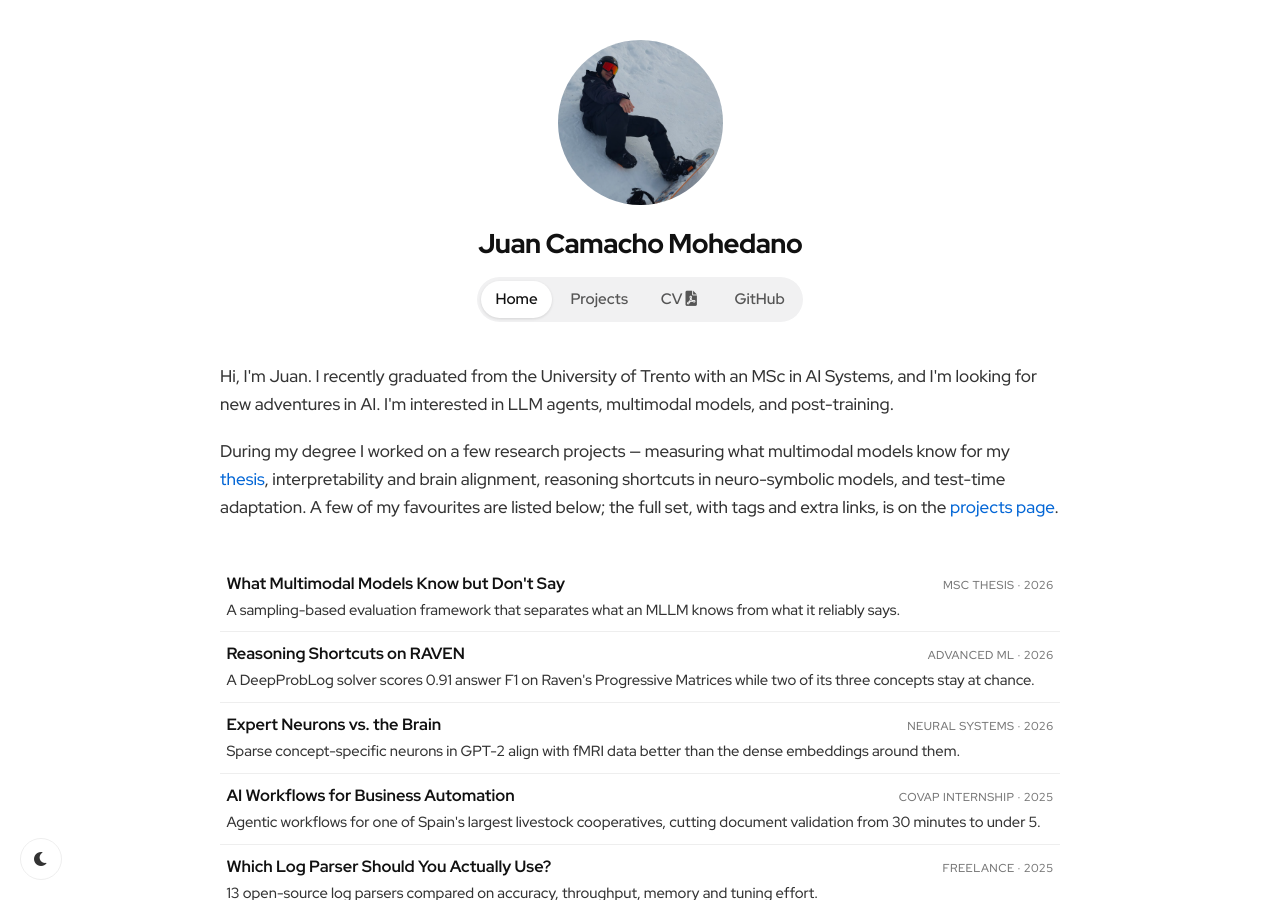
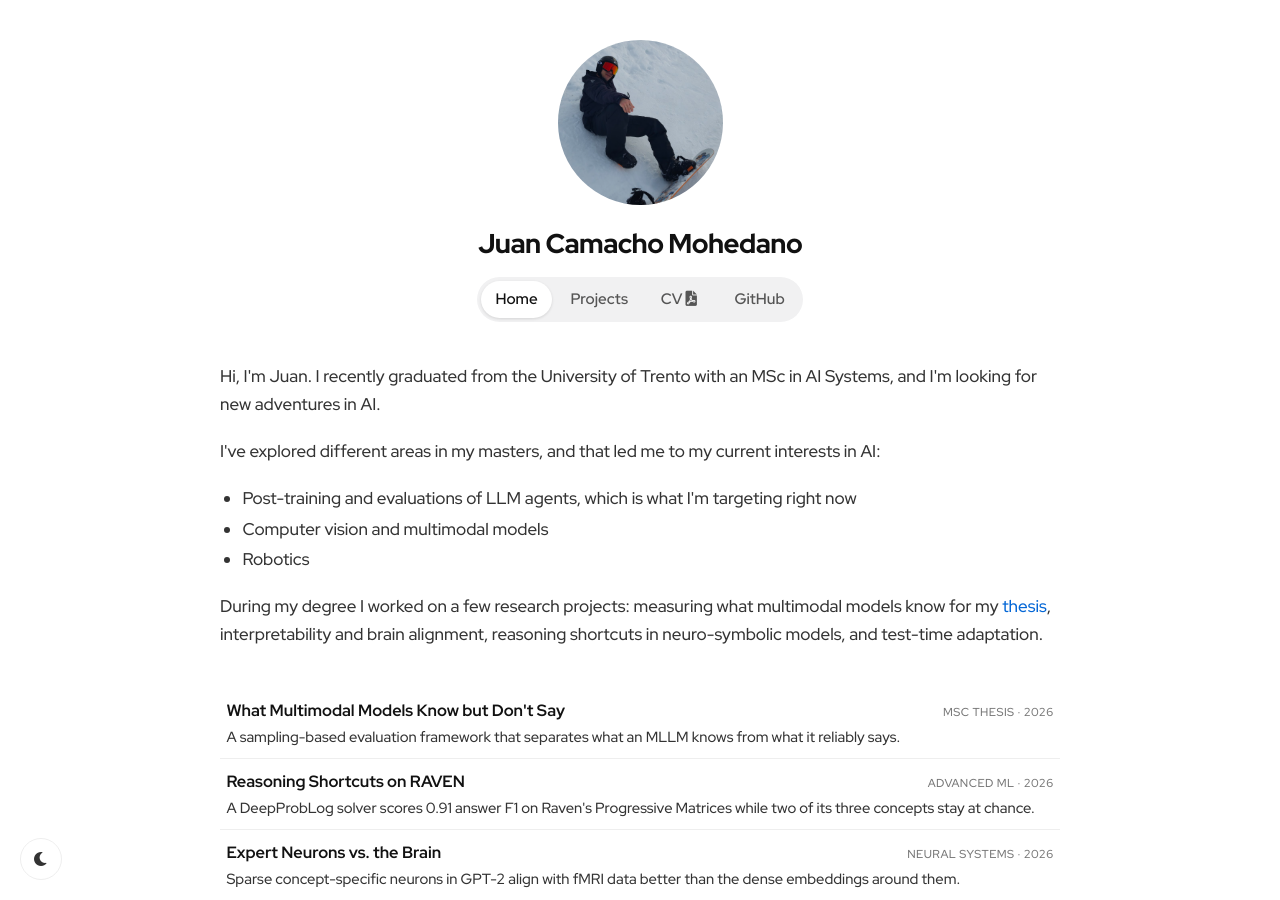
Before and after one commit to jucamohedano/jucamohedano.github.io, a Jekyll site: the page built from index.md, in a window 1280 px wide and 900 px high. Built offline with Jekyll 4.4.1, drawn with Linux system fonts in a browser that asks for light colours.

Commit message:
Rework bio per feedback: interests bullet list, no em-dashes, drop projects-page pointer

```diff
--- a/index.md
+++ b/index.md
@@ -5,16 +5,22 @@ layout: default
 <section class="bio">
     <p>
         Hi, I'm Juan. I recently graduated from the University of Trento with an
-        MSc in AI Systems, and I'm looking for new adventures in AI. I'm interested
-        in LLM agents, multimodal models, and post-training.
+        MSc in AI Systems, and I'm looking for new adventures in AI.
     </p>
     <p>
-        During my degree I worked on a few research projects — measuring what
+        I've explored different areas in my masters, and that led me to my
+        current interests in AI:
+    </p>
+    <ul class="interests">
+        <li>Post-training and evaluations of LLM agents, which is what I'm targeting right now</li>
+        <li>Computer vision and multimodal models</li>
+        <li>Robotics</li>
+    </ul>
+    <p>
+        During my degree I worked on a few research projects: measuring what
         multimodal models know for my <a href="/blog/2026/07/22/what-multimodal-models-know/">thesis</a>,
         interpretability and brain alignment, reasoning shortcuts in neuro-symbolic
-        models, and test-time adaptation. A few of my favourites are listed below;
-        the full set, with tags and extra links, is on the
-        <a href="/projects/">projects page</a>.
+        models, and test-time adaptation.
     </p>
 </section>
 
```
